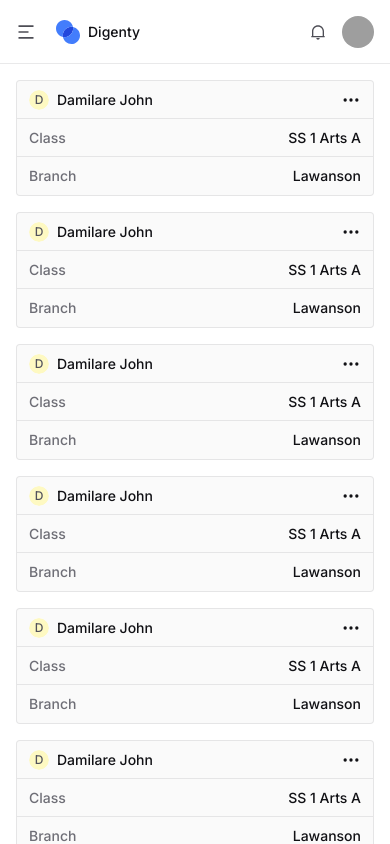
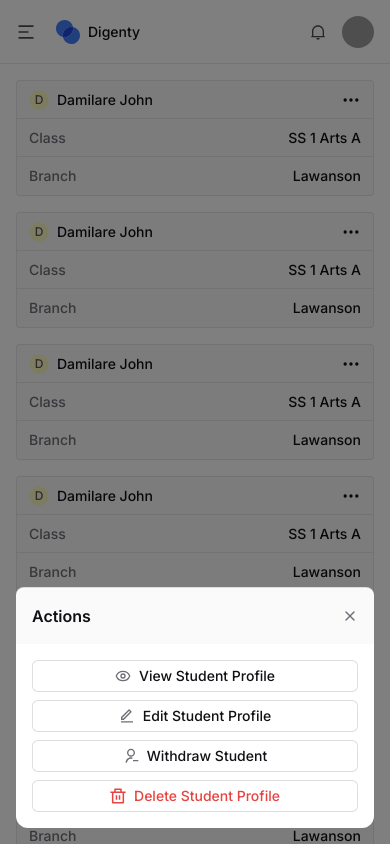
Before and after one commit to digenty/digenty-web, a Next.js app: page /student-and-parent-record in a window 390 px wide. Both pictures are taken after a click on the button 351 px from the left and 99 px from the top of the page. Built offline with nearby package versions, Linux system fonts and the light colour scheme; grey boxes are pictures that could not be loaded.

Commit message:
feat: implement options drawer for mobile table

```diff
--- a/package.json
+++ b/package.json
@@ -35,6 +35,7 @@
     "shadcn": "^3.4.0",
     "table": "^6.9.0",
     "tailwind-merge": "^3.3.1",
+    "vaul": "^1.1.2",
     "zustand": "^5.0.8"
   },
   "devDependencies": {
--- a/src/app/styles/globals.css
+++ b/src/app/styles/globals.css
@@ -1005,3 +1005,7 @@
 .recharts-surface:focus {
   outline: none;
 }
+
+[data-vaul-drawer][data-vaul-drawer-direction="bottom"]::after {
+  position: relative !important;
+}
--- /dev/null
+++ b/src/components/MobileDrawer/index.tsx
@@ -0,0 +1,37 @@
+import { Drawer, DrawerContent, DrawerDescription, DrawerHeader, DrawerTitle } from "@/components/ui/drawer";
+import { VisuallyHidden } from "@radix-ui/react-visually-hidden";
+import { XIcon } from "lucide-react";
+import { Button } from "../ui/button";
+
+export const MobileDrawer = ({
+  open,
+  setIsOpen,
+  children,
+  title,
+}: {
+  open: boolean;
+  setIsOpen: (bool: boolean) => void;
+  children: React.ReactNode;
+  title: string;
+}) => {
+  return (
+    <Drawer open={open} onOpenChange={setIsOpen}>
+      <DrawerContent className="bg-bg-card border-border-darker m-4 block rounded-xl md:hidden">
+        <VisuallyHidden>
+          <DrawerHeader>
+            <DrawerTitle>{title}</DrawerTitle>
+            <DrawerDescription>{title}</DrawerDescription>
+          </DrawerHeader>
+        </VisuallyHidden>
+        <div className="bg-bg-card-subtle flex h-14 items-center justify-between rounded-t-xl px-4">
+          <h2 className="text-text-default text-base font-semibold">{title}</h2>
+          <Button variant="ghost" onClick={() => setIsOpen(false)}>
+            <XIcon className="text-icon-default-muted h-5 w-5" />
+          </Button>
+        </div>
+
+        {children}
+      </DrawerContent>
+    </Drawer>
+  );
+};
--- a/src/components/StudentAndParentRecord/MobileCard.tsx
+++ b/src/components/StudentAndParentRecord/MobileCard.tsx
@@ -1,9 +1,16 @@
 import { Student } from "@/components/DataTable/types";
-import { MoreHorizontalIcon } from "lucide-react";
+import { EyeIcon, MoreHorizontalIcon } from "lucide-react";
+import { useState } from "react";
 import { Avatar } from "../Avatar";
+import DeleteBin from "../Icons/DeleteBin";
+import Edit from "../Icons/Edit";
+import UserMinus from "../Icons/UserMinus";
+import { MobileDrawer } from "../MobileDrawer";
 import { Button } from "../ui/button";
 
 export const MobileCard = ({ student }: { student: Student }) => {
+  const [isOptionsOpen, setIsOptionsOpen] = useState(false);
+
   return (
     <div className="bg-bg-subtle border-border-default rounded-sm border text-sm font-medium">
       <div className="border-border-default flex h-9.5 items-center justify-between border-b px-3">
@@ -12,9 +19,33 @@ export const MobileCard = ({ student }: { student: Student }) => {
           <p className="text-text-default">{student.name}</p>
         </div>
 
-        <Button variant="ghost">
+        <Button variant="ghost" onClick={() => setIsOptionsOpen(true)}>
           <MoreHorizontalIcon className="text-icon-default size-5" />
         </Button>
+
+        {isOptionsOpen && (
+          <MobileDrawer open={isOptionsOpen} setIsOpen={setIsOptionsOpen} title="Actions">
+            <div className="flex flex-col gap-2 p-4">
+              <Button className="bg-bg-state-secondary border-border-darker text-text-default h-8 border text-sm font-medium">
+                <EyeIcon className="text-icon-default-muted size-4" />
+                <span>View Student Profile</span>
+              </Button>
+              <Button className="bg-bg-state-secondary border-border-darker text-text-default h-8 border text-sm font-medium">
+                <Edit fill="var(--color-icon-default-muted)" className="size-4" />
+                <span>Edit Student Profile</span>
+              </Button>
+
+              <Button className="bg-bg-state-secondary border-border-darker text-text-default h-8 border text-sm font-medium">
+                <UserMinus fill="var(--color-icon-default-muted)" className="size-4" />
+                <span>Withdraw Student</span>
+              </Button>
+              <Button className="bg-bg-state-secondary border-border-darker text-text-default h-8 border text-sm font-medium">
+                <DeleteBin fill="var(--color-icon-destructive)" className="size-4" />
+                <span className="text-icon-destructive">Delete Student Profile</span>
+              </Button>
+            </div>
+          </MobileDrawer>
+        )}
       </div>
 
       <div className="border-border-default flex h-9.5 items-center justify-between border-b px-3">
--- /dev/null
+++ b/src/components/ui/drawer.tsx
@@ -0,0 +1,85 @@
+"use client";
+
+import * as React from "react";
+import { Drawer as DrawerPrimitive } from "vaul";
+
+import { cn } from "@/lib/utils";
+
+function Drawer({ ...props }: React.ComponentProps<typeof DrawerPrimitive.Root>) {
+  return <DrawerPrimitive.Root data-slot="drawer" {...props} />;
+}
+
+function DrawerTrigger({ ...props }: React.ComponentProps<typeof DrawerPrimitive.Trigger>) {
+  return <DrawerPrimitive.Trigger data-slot="drawer-trigger" {...props} />;
+}
+
+function DrawerPortal({ ...props }: React.ComponentProps<typeof DrawerPrimitive.Portal>) {
+  return <DrawerPrimitive.Portal data-slot="drawer-portal" {...props} />;
+}
+
+function DrawerClose({ ...props }: React.ComponentProps<typeof DrawerPrimitive.Close>) {
+  return <DrawerPrimitive.Close data-slot="drawer-close" {...props} />;
+}
+
+function DrawerOverlay({ className, ...props }: React.ComponentProps<typeof DrawerPrimitive.Overlay>) {
+  return (
+    <DrawerPrimitive.Overlay
+      data-slot="drawer-overlay"
+      className={cn(
+        "data-[state=open]:animate-in data-[state=closed]:animate-out data-[state=closed]:fade-out-0 data-[state=open]:fade-in-0 fixed inset-0 z-50 bg-black/50",
+        className,
+      )}
+      {...props}
+    />
+  );
+}
+
+function DrawerContent({ className, children, ...props }: React.ComponentProps<typeof DrawerPrimitive.Content>) {
+  return (
+    <DrawerPortal data-slot="drawer-portal">
+      <DrawerOverlay />
+      <DrawerPrimitive.Content
+        data-slot="drawer-content"
+        className={cn(
+          "group/drawer-content bg-background fixed z-50 flex h-auto flex-col",
+          "data-[vaul-drawer-direction=top]:inset-x-0 data-[vaul-drawer-direction=top]:top-0 data-[vaul-drawer-direction=top]:mb-24 data-[vaul-drawer-direction=top]:max-h-[80vh] data-[vaul-drawer-direction=top]:rounded-b-lg data-[vaul-drawer-direction=top]:border-b",
+          "data-[vaul-drawer-direction=bottom]:inset-x-0 data-[vaul-drawer-direction=bottom]:bottom-0 data-[vaul-drawer-direction=bottom]:mt-24 data-[vaul-drawer-direction=bottom]:max-h-[80vh] data-[vaul-drawer-direction=bottom]:rounded-t-lg data-[vaul-drawer-direction=bottom]:border-t",
+          "data-[vaul-drawer-direction=right]:inset-y-0 data-[vaul-drawer-direction=right]:right-0 data-[vaul-drawer-direction=right]:w-3/4 data-[vaul-drawer-direction=right]:border-l data-[vaul-drawer-direction=right]:sm:max-w-sm",
+          "data-[vaul-drawer-direction=left]:inset-y-0 data-[vaul-drawer-direction=left]:left-0 data-[vaul-drawer-direction=left]:w-3/4 data-[vaul-drawer-direction=left]:border-r data-[vaul-drawer-direction=left]:sm:max-w-sm",
+          className,
+        )}
+        {...props}
+      >
+        <div className="bg-muted mx-auto hidden w-[100px] shrink-0 rounded-full group-data-[vaul-drawer-direction=bottom]/drawer-content:block" />
+        {children}
+      </DrawerPrimitive.Content>
+    </DrawerPortal>
+  );
+}
+
+function DrawerHeader({ className, ...props }: React.ComponentProps<"div">) {
+  return (
+    <div
+      data-slot="drawer-header"
+      className={cn(
+        "flex flex-col gap-0.5 p-4 group-data-[vaul-drawer-direction=bottom]/drawer-content:text-center group-data-[vaul-drawer-direction=top]/drawer-content:text-center md:gap-1.5 md:text-left",
+        className,
+      )}
+      {...props}
+    />
+  );
+}
+
+function DrawerFooter({ className, ...props }: React.ComponentProps<"div">) {
+  return <div data-slot="drawer-footer" className={cn("mt-auto flex flex-col gap-2 p-4", className)} {...props} />;
+}
+
+function DrawerTitle({ className, ...props }: React.ComponentProps<typeof DrawerPrimitive.Title>) {
+  return <DrawerPrimitive.Title data-slot="drawer-title" className={cn("text-foreground font-semibold", className)} {...props} />;
+}
+
+function DrawerDescription({ className, ...props }: React.ComponentProps<typeof DrawerPrimitive.Description>) {
+  return <DrawerPrimitive.Description data-slot="drawer-description" className={cn("text-muted-foreground text-sm", className)} {...props} />;
+}
+
+export { Drawer, DrawerPortal, DrawerOverlay, DrawerTrigger, DrawerClose, DrawerContent, DrawerHeader, DrawerFooter, DrawerTitle, DrawerDescription };
```
Also changed, not shown: 1 other file (tests, documents, lock files or other folders).
